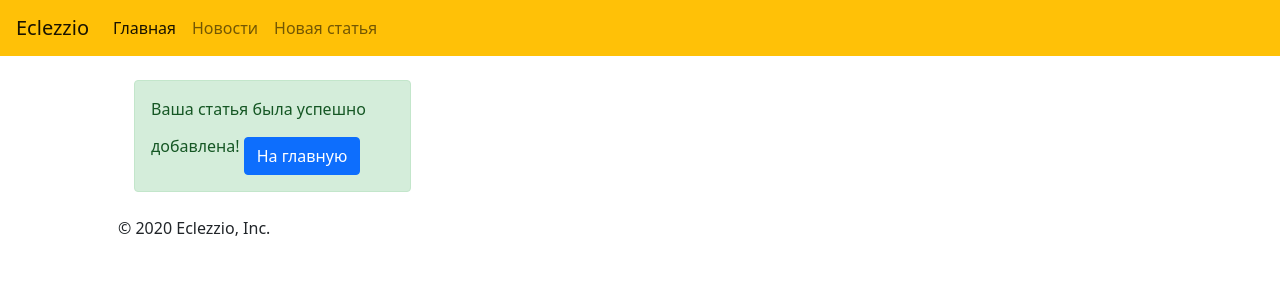
After one commit to MoJoF/Blog, a Flask app: page /success in a window 1280 px wide. The commit adds this page. Shown: the top 300 px of the page. Run offline with Flask 2, Linux system fonts and the light colour scheme; some libraries are stand-ins or nearby versions.

Commit message:
Добавление статьи и успешное сообщение при добавление.

```diff
--- a/main.py
+++ b/main.py
@@ -1,4 +1,4 @@
-from flask import Flask, render_template, request
+from flask import Flask, render_template, request, redirect
 from flask_sqlalchemy import SQLAlchemy
 
 app = Flask(__name__)
@@ -6,7 +6,7 @@ app.config['SQLALCHEMY_DATABASE_URI'] = 'sqlite:///blog.db'
 app.config['SQLALCHEMY_TRACK_MODIFICATIONS'] = False
 db = SQLAlchemy(app)
 
-class Article:
+class Article(db.Model):
     id = db.Column(db.Integer, primary_key=True)
     title = db.Column(db.String(150), nullable=False)
     text = db.Column(db.Text, nullable=False)
@@ -23,9 +23,29 @@ def news():
     return render_template("news.html")
 
 
-@app.route('/create')
+@app.route('/create', methods=['GET', 'POST'])
 def create():
-    return render_template("create.html")
+    if request.method == 'POST':
+        title = request.form['title']
+        text = request.form['text']
+
+        article = Article(title=title, text=text)
+
+        try:
+            db.session.add(article)
+            db.session.commit()
+            return redirect('/success')
+
+        except:
+            return "Error"
+
+    else:
+        return render_template("create.html")
+
+@app.route('/success')
+def success_add():
+    return render_template("success.html")
+
 
 if __name__ == '__main__':
     app.run(debug=True)
--- a/templates/base.html
+++ b/templates/base.html
@@ -30,9 +30,11 @@
     </div>
   </nav>
 
+  <div class="container mt-4">
   {% block body %}{% endblock %}
+  </div>
 
-  <div class="container-fluid mt-4">
+  <div class="container mt-4">
     <div class="row">
       <div class="col-sm">
         <ul style="list-style-type: none">
--- a/templates/create.html
+++ b/templates/create.html
@@ -8,7 +8,7 @@
 <div class="contaner">
   <form method='POST'>
     <input placeholder='Введи заголовок статьи' type="text" id='title' name='title' class='form-control mt-3 w-50 ml-5'>
-    <textarea type="text" id='text' name='text' class='form-control mt-3 w-50 ml-5'></textarea>
+    <textarea type="text" id='text' name='text' class='form-control mt-3 w-50 ml-5' placeholder='Введи текст статьи'></textarea>
     <input type="submit" value="Отправить" class="btn btn-primary mt-4 ml-5">
   </form>
 </div>
--- /dev/null
+++ b/templates/success.html
@@ -0,0 +1,12 @@
+{% extends 'base.html' %}
+
+{% block title %}
+Успешно добавлено!
+{% endblock %}
+
+{% block body %}
+<div class="alert alert-success w-25 ml-5 mt-4" role="alert">
+  Ваша статья была успешно добавлена!
+  <a href="/" class="btn btn-primary mt-3">На главную</a>
+</div>
+{% endblock %}
```
Also changed, not shown: blog.db.
